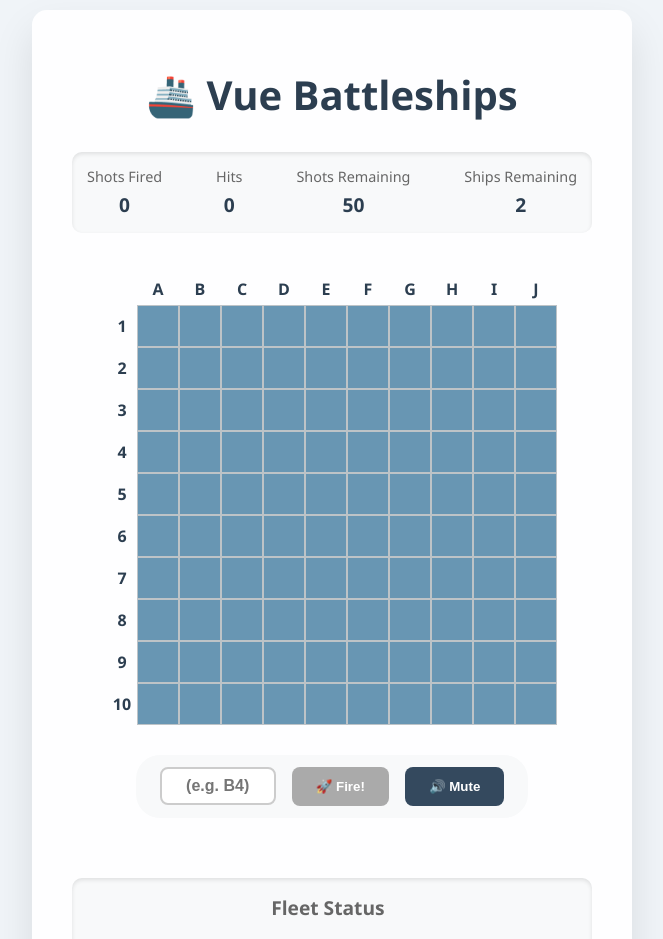
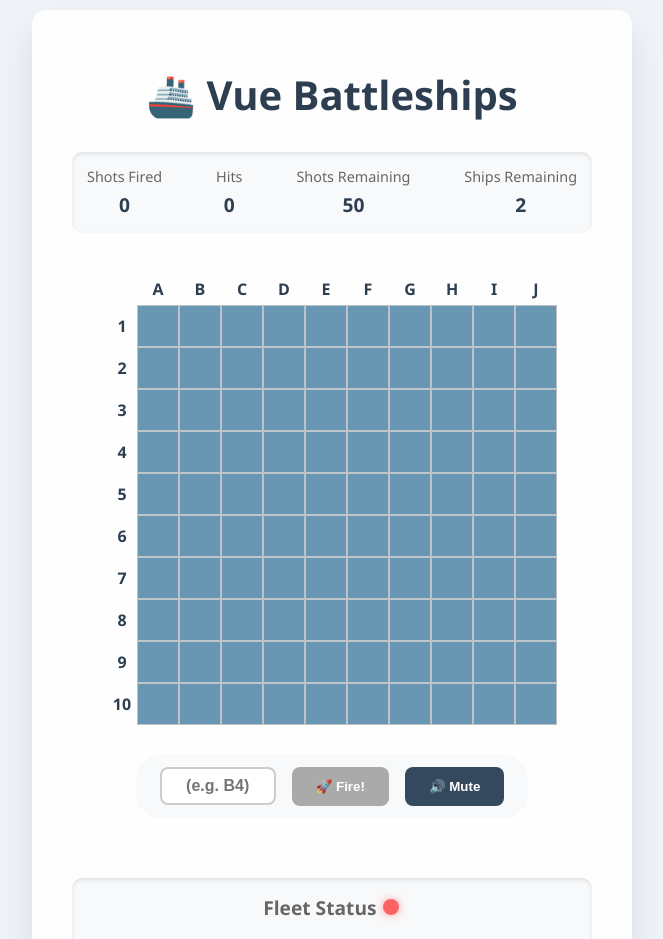
Before and after one commit to rndware/vue-battleships, a Vue app: page /game in a window 1280 px wide. Shown: the top 939 px of the page, without its empty margins (308-971 px from the left). Built offline with nearby package versions, Linux system fonts and the light colour scheme.

Commit message:
fix: regression issue with LED

```diff
--- a/package.json
+++ b/package.json
@@ -1,6 +1,6 @@
 {
   "name": "vue-battleships",
-  "version": "1.1.7",
+  "version": "1.1.8",
   "private": true,
   "type": "module",
   "engines": {
--- a/src/components/organisms/ShipsStatus.vue
+++ b/src/components/organisms/ShipsStatus.vue
@@ -60,8 +60,8 @@ defineProps<{
 }
 
 .led {
-  width: var(--led-size);
-  height: var(--led-size);
+  width: var(--size-led);
+  height: var(--size-led);
   display: inline-block;
   background: var(--led-background);
   border-radius: 50%;
```
